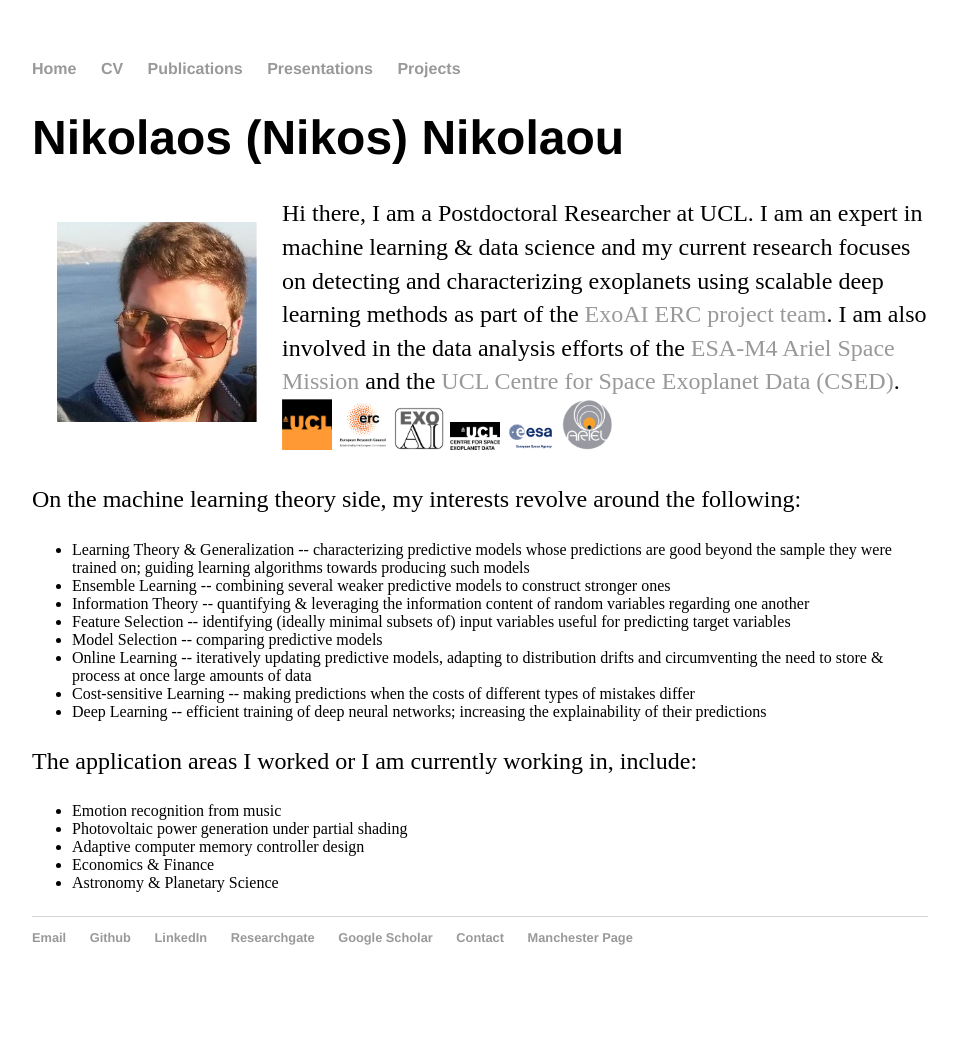
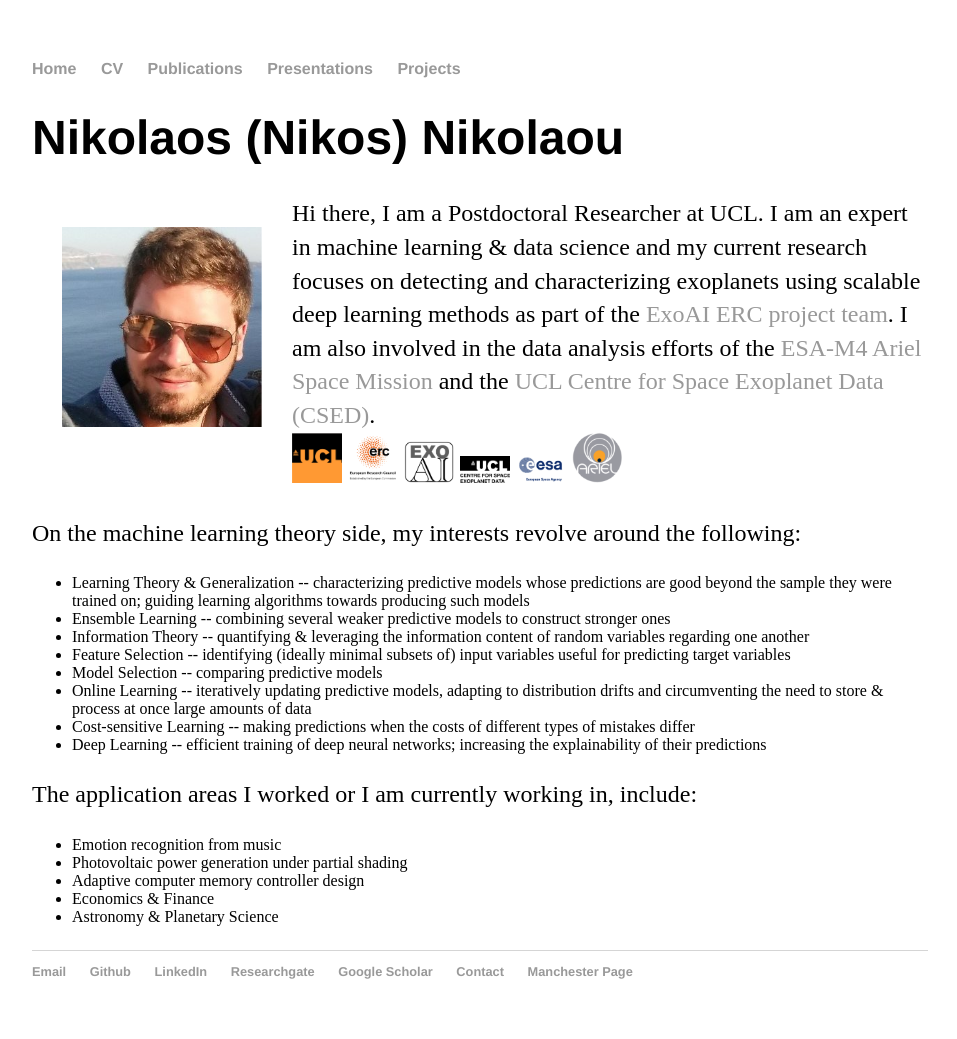
Before and after one commit to nnikolaou/nnikolaou.github.io, a Jekyll site: the page index.html, which Jekyll copies as it is, in a window 1280 px wide. Shown: the whole page, without its empty margins (160-1117 px from the left). Built offline with Jekyll 4.4.1, drawn with Linux system fonts in a browser that asks for light colours; before the commit the page ends 1005 px from its top, so only the background shows below that.

Commit message:
Update index.html

```diff
--- a/index.html
+++ b/index.html
@@ -29,7 +29,7 @@
 <div class="container">
     <div class="blurb">
         <h1>Nikolaos (Nikos) Nikolaou</h1>
- <p><img alt="Nikos Nikolaou" src="/files/Nikos.jpg" border="25" width="200" align="left">
+ <p><img alt="Nikos Nikolaou" src="/files/Nikos.jpg" border="30" width="200" align="left">
  Hi there, I am a Postdoctoral Researcher at UCL. I am an expert in machine learning &amp data science and my current research
  focuses on detecting and characterizing exoplanets using scalable deep learning methods as part of the
  <a href="https://exoai.github.io/about/">ExoAI ERC project team</a>. I am also involved in the data analysis efforts of the
```
